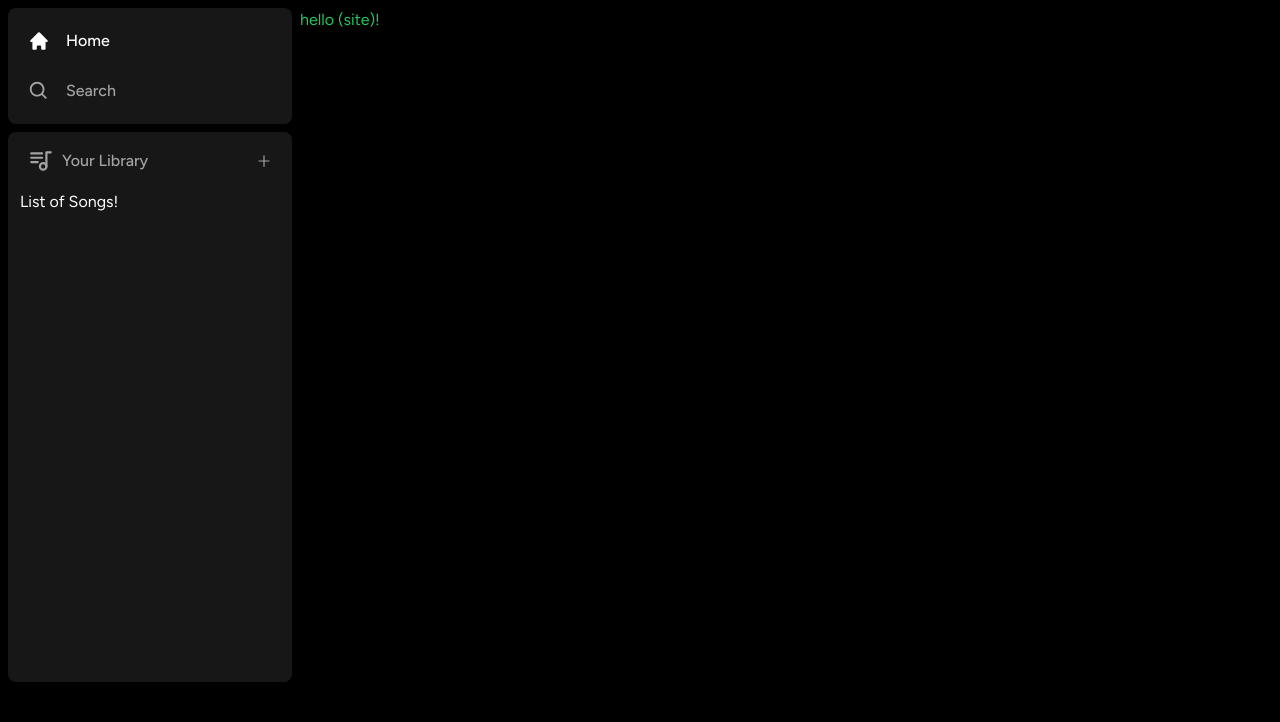
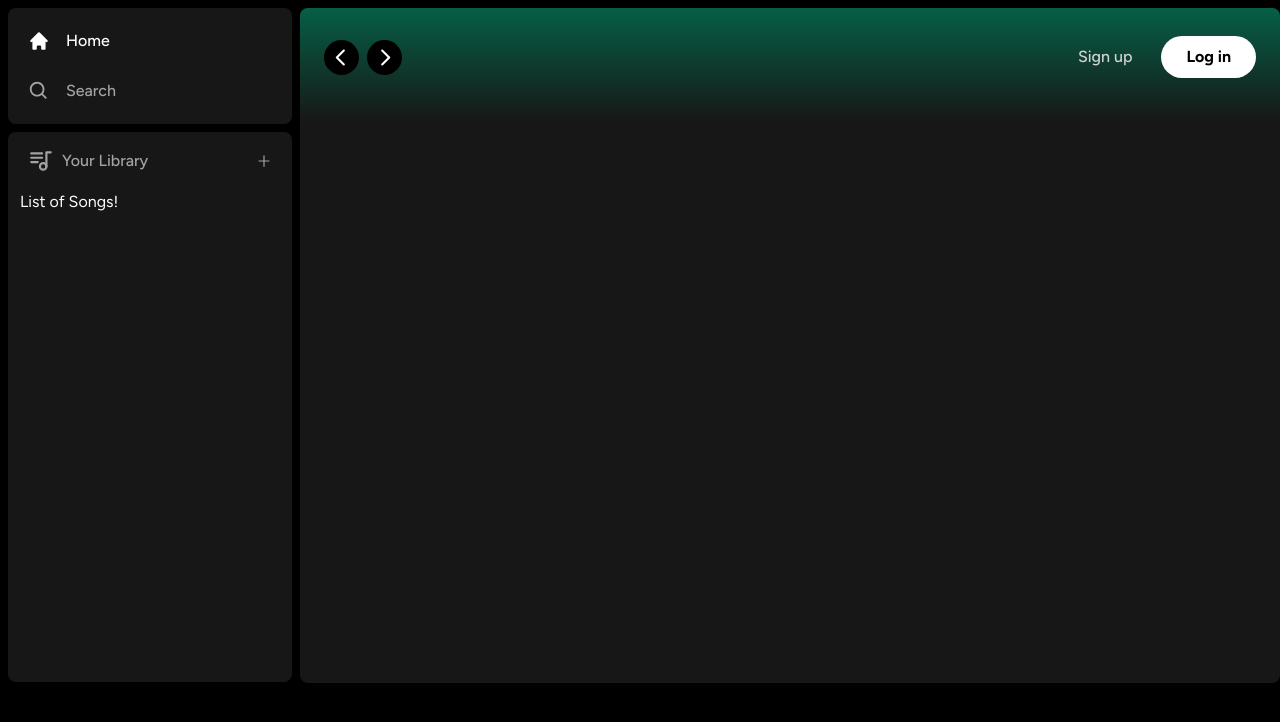
Before and after one commit to alierezayi/Advance-Music-Player, a Next.js app: page / in a window 1280 px wide. Shown: the top 722 px of the page. Built offline with nearby package versions, Linux system fonts and the light colour scheme.

Commit message:
layout / basic header / Button - Header *components

```diff
--- a/app/(site)/page.tsx
+++ b/app/(site)/page.tsx
@@ -1,7 +1,11 @@
+import Header from "@/components/Header";
+
 export default function Home() {
   return (
-    <div className="text-green-500">
-      hello (site)!
+    <div className=" bg-neutral-900 rounded-lg h-full min-h-[675px] w-full overflow-hidden overflow-y-auto">
+      <Header>
+
+      </Header>
     </div>
-  )
+  );
 }
--- /dev/null
+++ b/components/Button.tsx
@@ -0,0 +1,28 @@
+import { forwardRef } from "react";
+import { twMerge } from "tailwind-merge";
+
+interface ButtonProps extends React.ButtonHTMLAttributes<HTMLButtonElement> {}
+
+const Button = forwardRef<HTMLButtonElement, ButtonProps>(
+  ({ className, children, disabled, type = "button", ...props }, ref) => {
+    return (
+      <button
+        type={type}
+        className={twMerge(
+          `w-full rounded-full bg-green-500 border border-transparent px-3 py-3 disabled:cursor-not-allowed
+           disabled:opacity-50 text-black font-bold hover:opacity-75 transition`,
+          className
+        )}
+        disabled={disabled}
+        ref={ref}
+        {...props}
+      >
+        {children}
+      </button>
+    );
+  }
+);
+
+Button.displayName = "Button";
+
+export default Button;
--- /dev/null
+++ b/components/Header.tsx
@@ -0,0 +1,80 @@
+"use client";
+
+import { useRouter } from "next/navigation";
+
+import { twMerge } from "tailwind-merge";
+
+import { RxCaretLeft, RxCaretRight } from "react-icons/rx";
+import { HiHome } from "react-icons/hi";
+import { BiSearch } from "react-icons/bi";
+import Button from "./Button";
+
+interface HeaderProps {
+  children: React.ReactNode;
+  className?: string;
+}
+const Header: React.FC<HeaderProps> = ({ children, className }) => {
+  const router = useRouter();
+
+  const handleLogout = () => {
+    // handle logout in future
+  };
+  return (
+    <div
+      className={twMerge(
+        `h-fit bg-gradient-to-b from-emerald-800 p-6`,
+        className
+      )}
+    >
+      <div className="w-full mb-4 flex justify-between items-center">
+        <div className="hidden md:flex gap-x-2 items-center">
+          <button
+            onClick={() => router.back()}
+            className="rounded-full bg-black flex justify-center items-center hover:opacity-75 transition"
+          >
+            <RxCaretLeft className="text-white" size={35} />
+          </button>
+
+          <button
+            onClick={() => router.forward()}
+            className="rounded-full bg-black flex justify-center items-center hover:opacity-75 transition"
+          >
+            <RxCaretRight className="text-white" size={35} />
+          </button>
+        </div>
+
+        <div className="flex md:hidden gap-x-2 items-center">
+          <button className="rounded-full bg-white p-2 flex justify-center items-center hover:opacity-75 transition">
+            <HiHome className="text-black" size={20} />
+          </button>
+
+          <button className="rounded-full bg-white p-2 flex justify-center items-center hover:opacity-75 transition">
+            <BiSearch className="text-black" size={20} />
+          </button>
+        </div>
+
+        <div className="flex gap-x-4 justify-between items-center">
+          <>
+            <div>
+              <Button
+                onClick={() => {}}
+                className="bg-transparent text-neutral-300 font-medium"
+              >
+                Sign up
+              </Button>
+            </div>
+
+            <div>
+              <Button onClick={() => {}} className="bg-white px-6 py-2">
+                Log in
+              </Button>
+            </div>
+          </>
+        </div>
+      </div>
+      {children}
+    </div>
+  );
+};
+
+export default Header;
```
